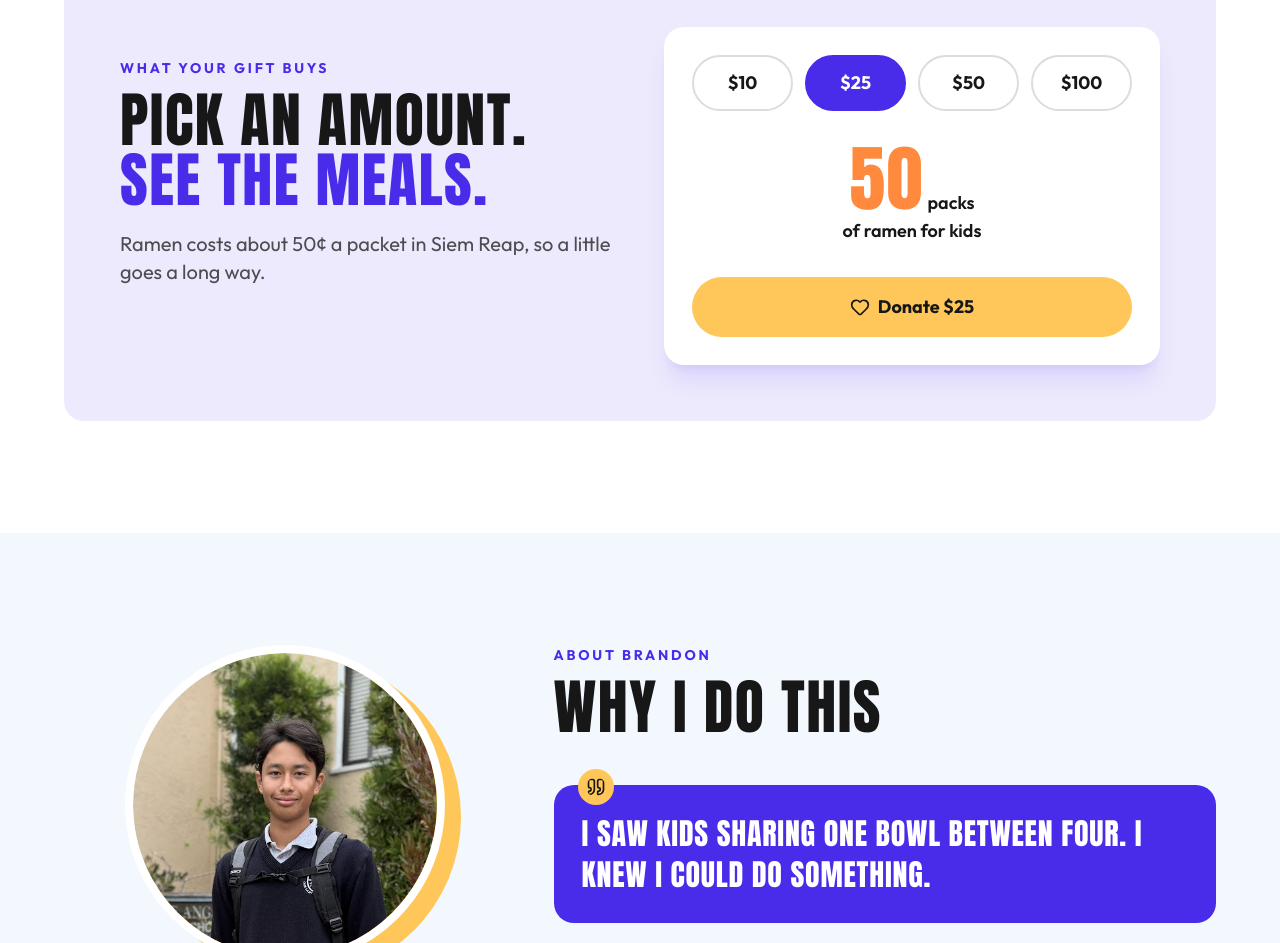
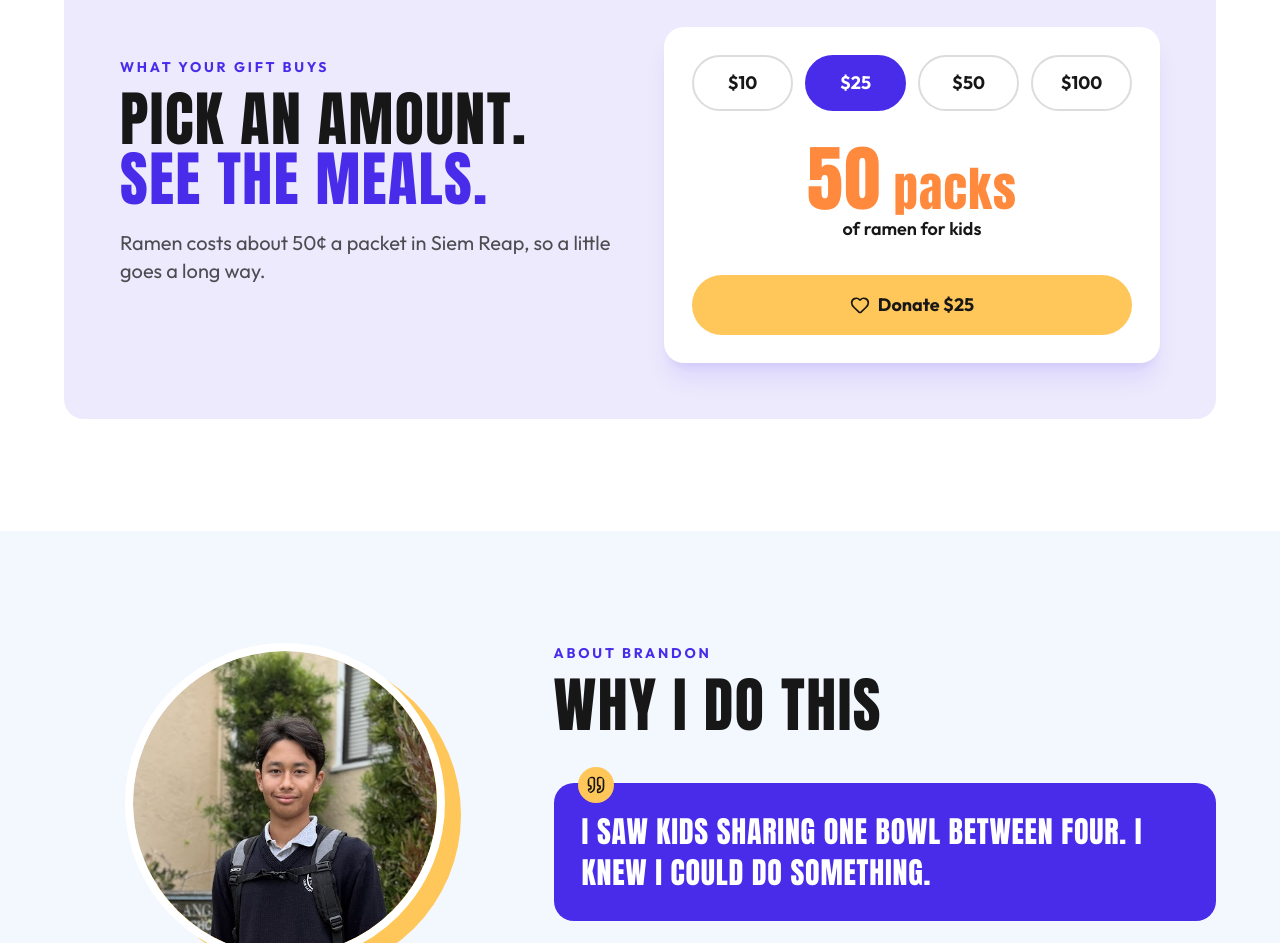
Before and after one commit to iampiotr/ramenrun, a React (Vite) app: page / in a window 1280 px wide. Shown: the part 3440-4383 px from the top of the page. Built offline with nearby package versions, Linux system fonts and the light colour scheme.

Commit message:
Match the packs label to the gift count style.

```diff
--- a/src/components/GiftCalculator.tsx
+++ b/src/components/GiftCalculator.tsx
@@ -114,9 +114,9 @@ export function GiftCalculator() {
           </div>
 
           <p className="mt-8 text-center" aria-live="polite">
-            <span className="block">
-              <span className="font-display text-7xl tracking-wide text-ramen">{packets}</span>{' '}
-              <span className="text-lg font-semibold">packs</span>
+            <span className="flex items-baseline justify-center gap-3">
+              <span className="font-display text-7xl tracking-wide text-ramen">{packets}</span>
+              <span className="font-display text-5xl tracking-wide text-ramen">packs</span>
             </span>
             <span className="text-lg font-semibold">of ramen for kids</span>
           </p>
```
